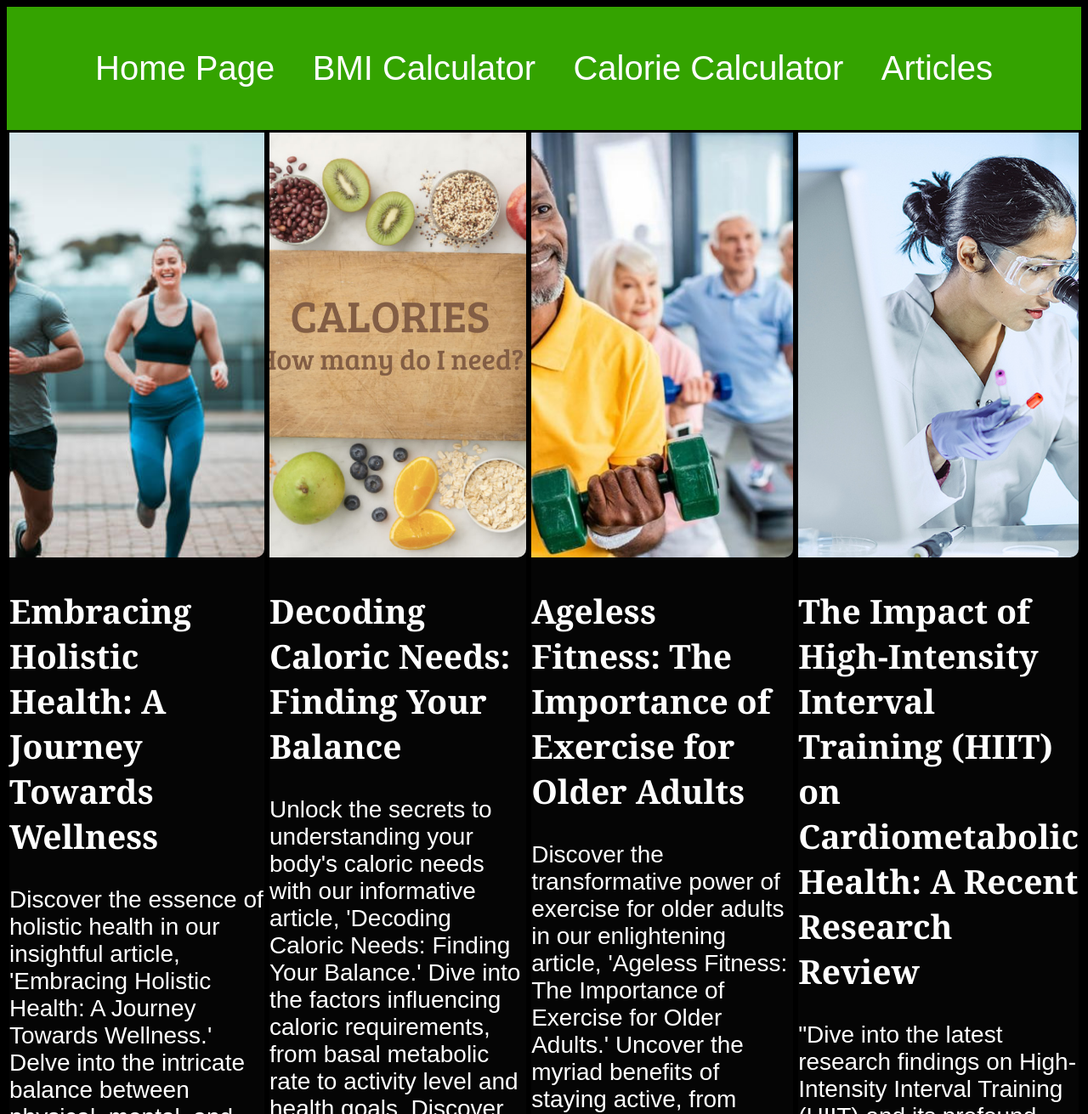
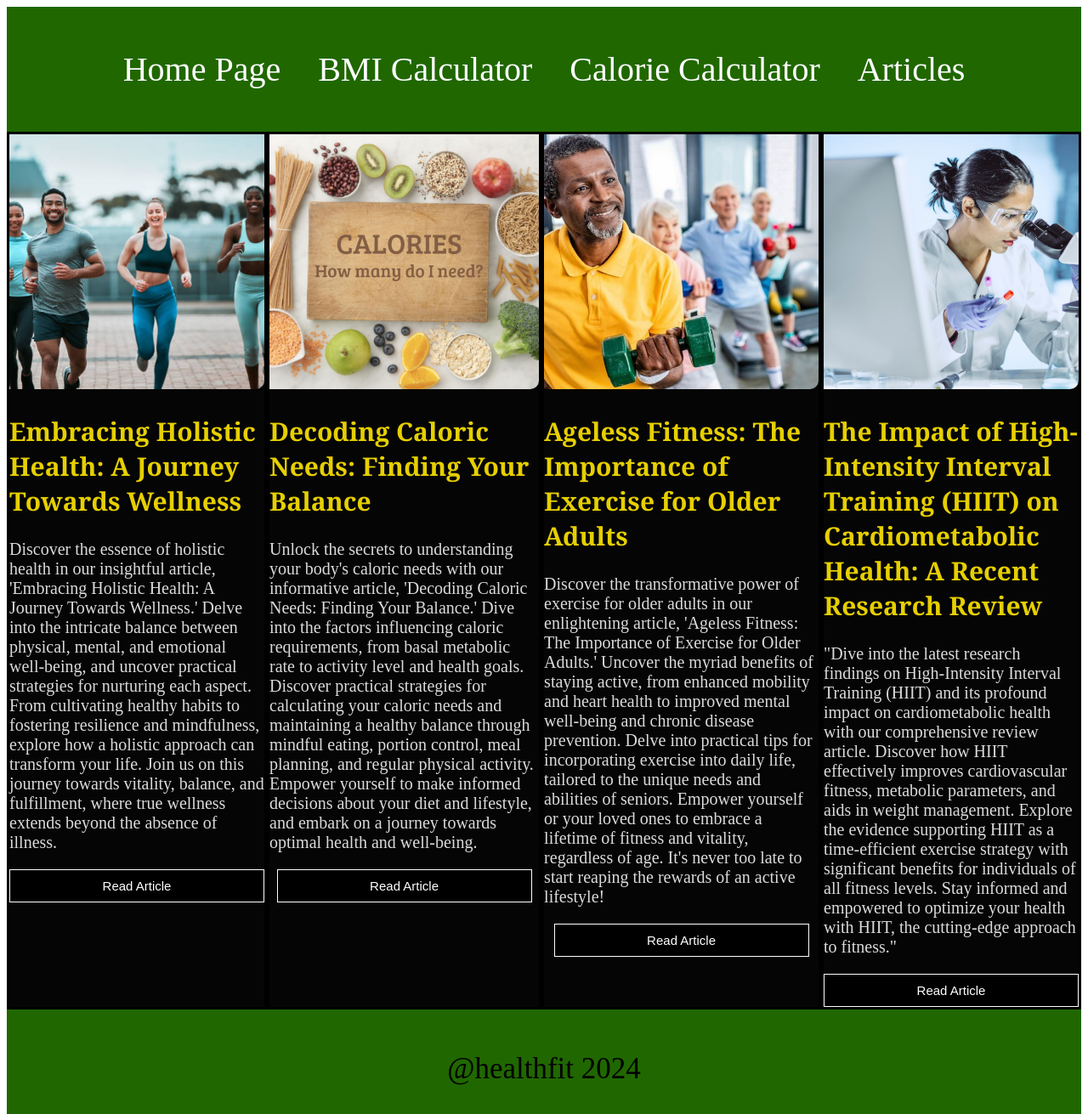
Before and after one commit to Min-Thway-Htut/health-fit-2.0, a website built with Parcel: page articles.html in a window 1280 px wide. Shown: the top 1311 px of the page at 85% size. Built offline with nearby package versions, Linux system fonts and the light colour scheme.

```diff
--- a/calorie-counter.css
+++ b/calorie-counter.css
@@ -1,8 +1,3 @@
-body{
-    color: white;
-    font-family: Arial, Helvetica, sans-serif;
-    background: black;
-}
 
 span{
     color: red;
@@ -12,15 +7,11 @@
     color: black;
 }
 .wrapper{
-    position: absolute;
     height: 100%;
-    width: 100%;
+    width: 98%;
     padding: 15px;
     background: rgb(193, 222, 149);
-    border-radius: 5px;
     text-align: center;
-    margin: auto;
-
 }
 input{
     outline: none;
@@ -57,12 +48,13 @@
 img{
     width: 200px;
     height: 200px;
-    margin-top: 10%;
+    margin-top: 3%;
     margin-bottom: 3%;
 }
 
 .banner{
-    background-color: rgb(52, 163, 0);
+    background-color: rgb(32, 103, 0);
+    width: 100%;
   }
 
   .horizontal-list{
@@ -131,7 +123,7 @@
   .articles-frame img{
     width: 100%;
     max-width: 550px;
-    height: 500px;
+    height: 300px;
     object-fit: cover;
     border-end-end-radius: 10px;
     margin-left: auto;
@@ -141,8 +133,9 @@
     justify-content: center;
   }
   .articles-frame h2{
-    font-size: 39px;
+    font-size: 30px;
     font-family: Georgia, 'Times New Roman', Times, serif;
+    color: rgb(230, 207, 0);
   }
 
   .articles-frame p{
@@ -159,6 +152,7 @@
     background-color: #050505;
     cursor: pointer;
   }
+
   .article-three{
     border: black solid;
     background-color: #050505;
@@ -172,16 +166,20 @@
 
 
   #article-one-description{
-    color: white;
+    color: rgb(219, 219, 219);
+    font-size: 20px;
   }
   #article-two-description{
-    color: white;
+    color: rgb(219, 219, 219);
+    font-size: 20px;
   }
   #article-three-description{
-    color: white;
+    color: rgb(219, 219, 219);
+    font-size: 20px;
   }
   #article-four-description{
-    color: white;
+    color: rgb(219, 219, 219);
+    font-size: 20px;
   }
 .article-one-detail{
   background-color: #050505;
--- a/index.css
+++ b/index.css
@@ -224,6 +224,7 @@
     font-family: var(--font-roboto);
     color: var(--color-white);
     text-align: center;
+    text-decoration: none;
   }
   .frame-wrapper2,
   .frame4 {
@@ -329,6 +330,7 @@
     font-family: var(--font-roboto);
     color: var(--color-white);
     text-align: center;
+    text-decoration: none;
   }
   .create-meal-plan,
   .generate-text {
```
Also changed, not shown: calorie-counter.html (+2 -0 lines), dailyCalories.html (+2 -0 lines).
